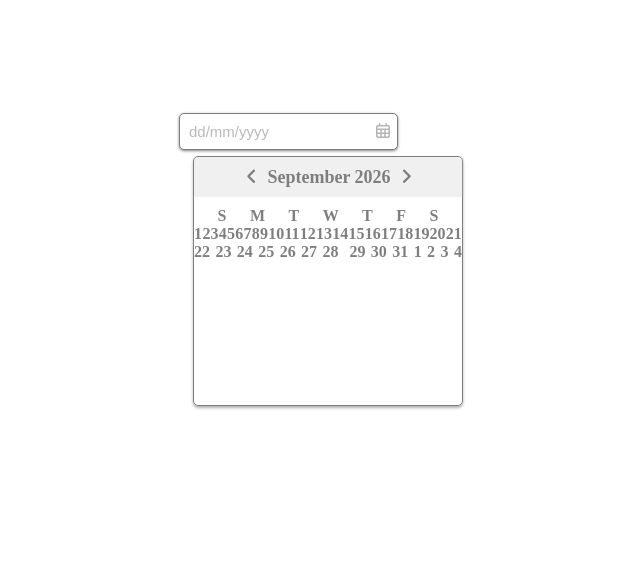
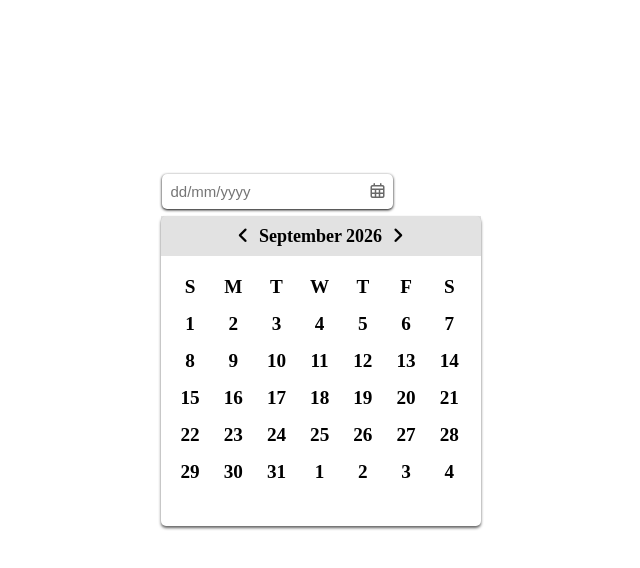
Before and after one commit to PrateekTailor/Basic-Frontend-Project, a plain HTML site: page Datepicker UI/index.html in a window 1280 px wide. Shown: the whole page, without its empty margins (319-959 px from the left). Drawn offline with Linux system fonts and the light colour scheme.

Commit message:
add calender dates and styles and completion process

```diff
--- a/Datepicker UI/index.html
+++ b/Datepicker UI/index.html
@@ -19,23 +19,63 @@
                     <i id="rightarrow" class="fa-solid fa-angle-right" style="color: rgb(0, 0, 0);"></i>
                 </div>
             </div>
-            <div id="day">
+            <div id="daydates">
                 <span>S</span>
+                <span>1</span>
+                <span>8</span>
+                <span>15</span>
+                <span>22</span>
+                <span>29</span>
+            </div>
+            <div id="daydates">
                 <span>M</span>
+                <span>2</span>
+                <span>9</span>
+                <span>16</span>
+                <span>23</span>
+                <span>30</span>
+            </div>
+            <div id="daydates">
                 <span>T</span>
+                <span>3</span>
+                <span>10</span>
+                <span>17</span>
+                <span>24</span>
+                <span>31</span>
+            </div>
+            <div id="daydates">
                 <span>W</span>
+                <span>4</span>
+                <span>11</span>
+                <span>18</span>
+                <span>25</span>
+                <span>1</span>
+            </div>
+            <div id="daydates">
                 <span>T</span>
+                <span>5</span>
+                <span>12</span>
+                <span>19</span>
+                <span>26</span>
+                <span>2</span>
+            </div>
+            <div id="daydates">
                 <span>F</span>
+                <span>6</span>
+                <span>13</span>
+                <span>20</span>
+                <span>27</span>
+                <span>3</span>
+            </div>
+            <div id="daydates">
                 <span>S</span>
+                <span>7</span>
+                <span>14</span>
+                <span>21</span>
+                <span>28</span>
+                <span>4</span>
             </div>
-            <div id="date">
-                <span>1</span> <br>
-                <span>2</span><span>3</span><span>4</span><span>5</span><span>6</span><span>7</span> <br>
-                <span>8</span><span>9</span><span>10</span><span>11</span><span>12</span><span>13</span><span>14</span> <br>
-                 <span>15</span><span>16</span><span>17</span><span>18</span><span>19</span><span>20</span><span>21</span> <br>
-                 <span>22</span><span>23</span><span>24</span><span>25</span><span>26</span><span>27</span><span>28</span> <br>
-                 <span>29</span><span>30</span><span>31</span><span>1</span><span>2</span><span>3</span><span>4</span>
-            </div>
+
         </div>
     </div>
 </body>
--- a/Datepicker UI/style.css
+++ b/Datepicker UI/style.css
@@ -13,28 +13,27 @@
     padding: 9px;
     font-size: 15px;
     border-radius: 5px;
-    border: 0.1px solid black;
-    opacity: 0.5;
+    border: 0.1px  black;
     margin-top: -400px;
     box-shadow: 0px 1px 3px 0px black;
+    width: 231px;
 }
 #calenderlogo{
     margin-left: -25px;
     margin-top: -400px;
 }
 #calender{
-    border: 0.01px solid black;
-    height: 250px;
-    width: 270px;
-    opacity: 0.5;
-    margin-left: -200px;
-    margin-top: -100px;
+    border: 0.01px  black;
+    height: 310px;
+    width: 320px;
+    margin-left: -227px;
+    margin-top: -40px;
     border-radius: 5px;
     box-shadow: 0px 2px 3px 0px rgba(0, 0, 0, 0.619);
 }
 #mmyy{
     background-color: rgba(128, 128, 128, 0.226);
-    width: 270px;
+    width: 320px;
     height: 40px;
 }
 #month{
@@ -43,17 +42,13 @@
     font-size: large;
     font-weight: 600;
 }
-
-#day{
-    display: flex;
-    justify-content: space-evenly;
-    margin-top: 10px;
+#daydates{
+   display: inline-grid;
+    justify-content: center;
+    text-align: center;
+    margin-left: 20px;
+    margin-top: 20px;
+    gap: 15px;
+    font-size: larger;
+    font-weight: 900;
 }
-span{
-    font-weight: bolder;
-}
-#date{
-    display: flex;
-    justify-content: space-between;
-    flex-wrap: wrap;
-}
```
